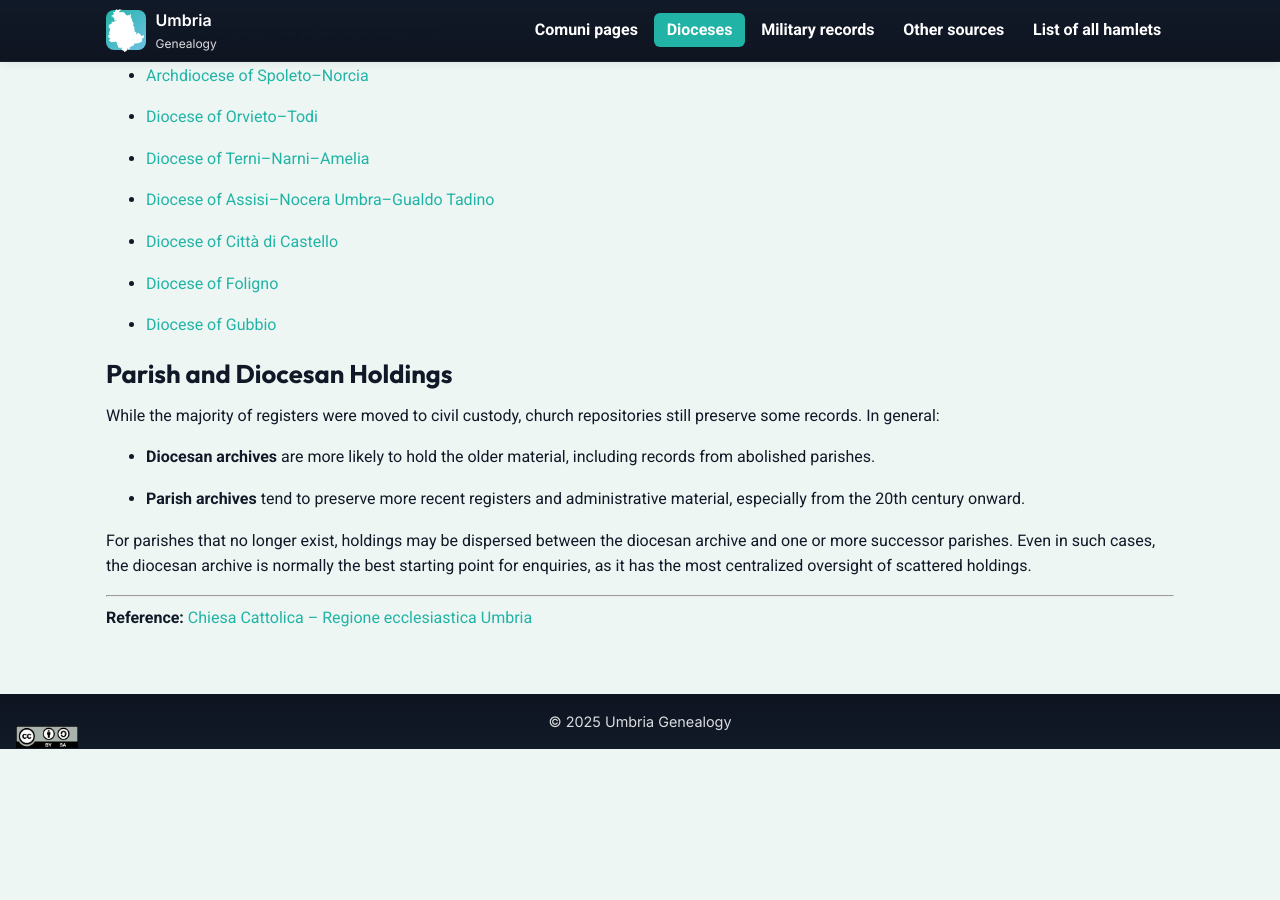
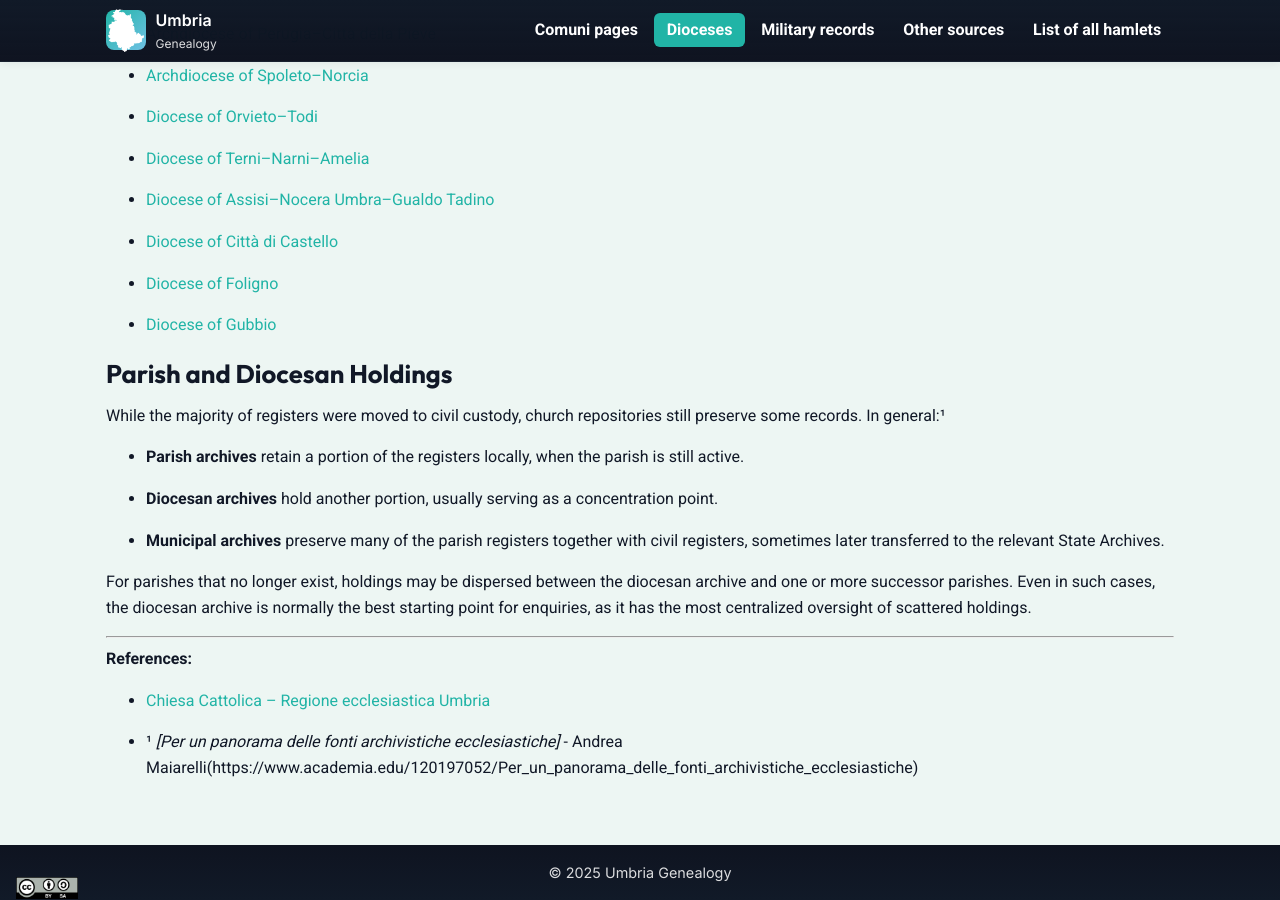
Before and after one commit to genealogy-umbria/genealogy-umbria.github.io, a Jekyll site: the page built from dioceses.md, in a window 1280 px wide and 900 px high, scrolled down 674 px. Built offline with Jekyll 4.4.1, drawn with Linux system fonts in a browser that asks for light colours; our own code applies the rules of GitHub Pages for plain Markdown files; before the commit the page ends 1423 px from its top, so only the background shows below that.

```diff
--- a/dioceses.md
+++ b/dioceses.md
@@ -22,13 +22,16 @@ The *Regione ecclesiastica Umbria* now includes **eight dioceses**, which cover
 
 ## Parish and Diocesan Holdings
 
-While the majority of registers were moved to civil custody, church repositories still preserve some records. In general:
+While the majority of registers were moved to civil custody, church repositories still preserve some records. In general:¹
 
-* **Diocesan archives** are more likely to hold the older material, including records from abolished parishes.
-* **Parish archives** tend to preserve more recent registers and administrative material, especially from the 20th century onward.
+* **Parish archives** retain a portion of the registers locally, when the parish is still active.
+* **Diocesan archives** hold another portion, usually serving as a concentration point.
+* **Municipal archives** preserve many of the parish registers together with civil registers, sometimes later transferred to the relevant State Archives.
 
 For parishes that no longer exist, holdings may be dispersed between the diocesan archive and one or more successor parishes. Even in such cases, the diocesan archive is normally the best starting point for enquiries, as it has the most centralized oversight of scattered holdings.
 
 ---
 
-**Reference:** [Chiesa Cattolica – Regione ecclesiastica Umbria](https://www.chiesacattolica.it/annuario-cei/regione/25/regione-ecclesiastica-umbria/)
+**References:**
+* [Chiesa Cattolica – Regione ecclesiastica Umbria](https://www.chiesacattolica.it/annuario-cei/regione/25/regione-ecclesiastica-umbria/)
+* ¹ *[Per un panorama delle fonti archivistiche ecclesiastiche]* - Andrea Maiarelli(https://www.academia.edu/120197052/Per_un_panorama_delle_fonti_archivistiche_ecclesiastiche)
```
Also changed, not shown: dio/perugia.md (+3 -0 lines), 1 other file.
